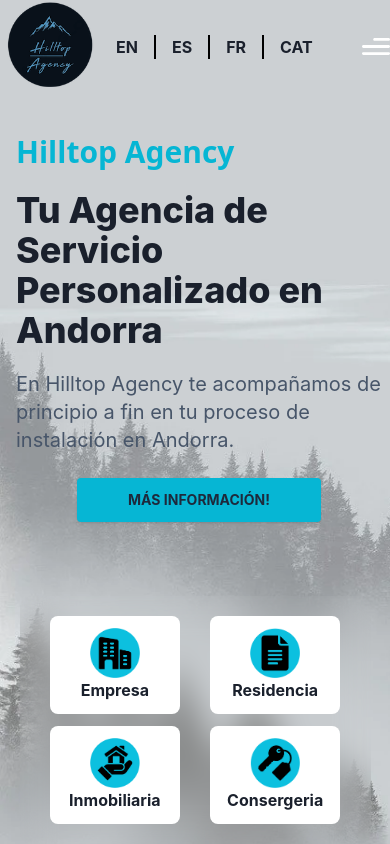
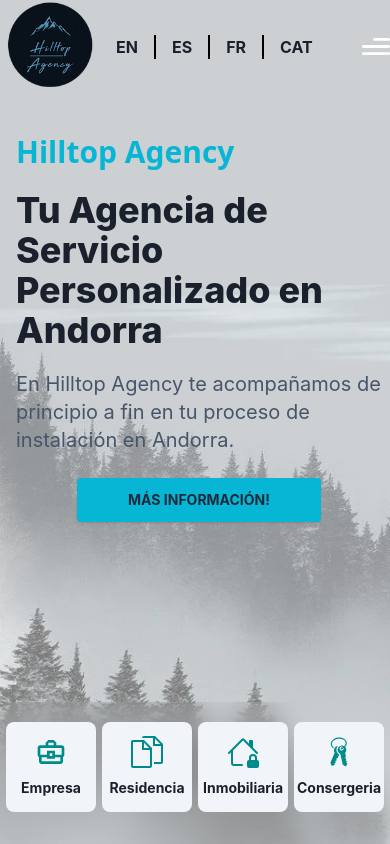
Before and after one commit to Jsendz/lauweb-dev, a React (Vite) app: page / in a window 390 px wide. Shown: the top 844 px of the page. Built offline with nearby package versions, Linux system fonts and the light colour scheme.

Commit message:
lauweb-dev

```diff
--- a/src/Components/HomePage.jsx
+++ b/src/Components/HomePage.jsx
@@ -1,11 +1,22 @@
-import React from 'react'
+import React from 'react';
+import About from './About';
+import Home from './Home';
+import { useParams } from 'react-router-dom';
+
 
 const HomePage = () => {
+
+
+    const { section } = useParams();
+
   return (
     <div>
+      <Home />
+      {section === 'about' && <About />}
+
 
     </div>
   )
 }
 
-export default HomePage
+export default HomePage;
--- a/src/Components/Navbar.jsx
+++ b/src/Components/Navbar.jsx
@@ -1,4 +1,5 @@
 import { useState } from "react";
+
 
 import { close, Forest, Logo2, menu } from "../assets/index";
 import { navLinks } from "../constants";
--- a/src/Components/Options2.jsx
+++ b/src/Components/Options2.jsx
@@ -1,18 +1,17 @@
 import React from 'react';
-import { immobiliaria, consergeria, residencia, empresa } from '../assets/index.js';
+
 import { Link } from 'react-router-dom';
 import {useTranslation} from "react-i18next";
-import  { useState, useEffect } from 'react';
+import { BsHouseLock } from "react-icons/bs";
+import { SlDocs } from "react-icons/sl";
+import { MdOutlineBusinessCenter } from "react-icons/md";
+import { GiHouseKeys } from "react-icons/gi";
+
 
 
 
 const Options2 = () => {
-    const [isVisible, setIsVisible] = useState(false);
 
-    const handleScroll = () => {
-      const scrollY = window.scrollY;
-      setIsVisible(scrollY > -1); // You can adjust the scroll threshold
-    };
 
     const scrollToTop = () => {
       window.scrollTo({
@@ -21,12 +20,6 @@ const Options2 = () => {
       });
     };
 
-    useEffect(() => {
-      window.addEventListener('scroll', handleScroll);
-      return () => {
-        window.removeEventListener('scroll', handleScroll);
-      };
-    }, []);
 
     const [t] = useTranslation("global");
 
@@ -35,47 +28,43 @@ const Options2 = () => {
   return (
       <div>
         <div className='w-full fixed bottom-0 z-10  '>
-            <div className='backdrop-blur-lg rounded-xl w-[90%] max-w-3xl mx-auto'>
+            <div className='backdrop-blur-lg rounded-xl w-[100%] max-w-3xl md:mx-auto '>
                 <div className='flex flex-row flex-wrap justify-evenly py-5'>
                 <Link to="/Empresa">
-                {isVisible && (
+
                 <button onClick={scrollToTop}>
-                      <div className=' bg-white rounded-lg flex flex-col justify-around items-center w-[130px] 2xl:w-40 py-3 font-bold mb-3'>
-                          <img src={empresa} alt="company"  className='w-[50px] 2xl:w-[75px]'/>
-                          <h2 className='text-md lg:text-lg 2xl:text-xl lg:py-2'>{t("inicio.empresa")}</h2>
+                      <div className='  bg-slate-100 rounded-lg flex flex-col justify-evenly md:justify-around items-center w-[90px] h-[90px] lg:w-36 lg:h-[100px] py-1 font-bold mb-3'>
+                      <MdOutlineBusinessCenter size={32} style={{ fill: 'darkcyan' }} />
+                          <h2 className='text-sm lg:text-lg 2xl:text-xl lg:py-2'>{t("inicio.empresa")}</h2>
                       </div>
                       </button>
-                      )}
                 </Link>
                 <Link to="/Residencia">
-                {isVisible && (
+
                 <button onClick={scrollToTop}>
-                      <div className=' bg-white rounded-lg flex flex-col justify-around items-center w-[130px] 2xl:w-40 py-3 font-bold mb-3'>
-                          <img src={residencia} alt="Residence" className='w-[50px] 2xl:w-[75px]' />
-                          <h2 className='text-md lg:text-lg 2xl:text-xl lg:py-2'>{t("inicio.residencia")}</h2>
+                      <div className=' bg-slate-100 rounded-lg flex flex-col justify-evenly md:justify-around items-center w-[90px] h-[90px] lg:w-36 lg:h-[100px] py-1 font-bold mb-3'>
+                      <SlDocs size={32}  style={{ fill: 'darkcyan' }}/>
+                          <h2 className='text-sm lg:text-lg 2xl:text-xl lg:py-2'>{t("inicio.residencia")}</h2>
                       </div>
                       </button>
-                      )}
                 </Link>
                 <Link to="/Inmobiliaria">
-                {isVisible && (
+
                 <button onClick={scrollToTop}>
-                      <div className=' bg-white rounded-lg flex flex-col justify-around items-center w-[130px] 2xl:w-40 py-3 font-bold'>
-                          <img src={immobiliaria} alt="Real Estate"  className='w-[50px] 2xl:w-[75px]'/>
-                          <h2 className='text-md lg:text-lg 2xl:text-xl lg:py-2'>{t("inicio.immo")}</h2>
+                      <div className=' bg-slate-100 rounded-lg flex flex-col justify-evenly md:justify-around items-center w-[90px] h-[90px] lg:w-36 lg:h-[100px] py-1 font-bold'>
+                      <BsHouseLock size={32} style={{ fill: 'darkcyan' }}/>
+                          <h2 className='text-sm lg:text-lg 2xl:text-xl lg:py-2'>{t("inicio.immo")}</h2>
                       </div>
                       </button>
-                      )}
                 </Link>
                 <Link to="/Conserjeria">
-                {isVisible && (
+
                 <button onClick={scrollToTop}>
-                      <div className=' bg-white rounded-lg flex flex-col justify-around items-center w-[130px] 2xl:w-40 py-3 font-bold'>
-                          <img src={consergeria} alt="Concierge"  className='w-[50px] 2xl:w-[75px]'/>
-                          <h2 className='text-md lg:text-lg 2xl:text-xl lg:py-2'>{t("inicio.conser")}</h2>
+                      <div className=' bg-slate-100 rounded-lg flex flex-col justify-evenly md:justify-around items-center w-[90px] h-[90px] lg:w-36 lg:h-[100px] py-1 font-bold'>
+                      <GiHouseKeys size={32} style={{ fill: 'darkcyan' }} />
+                          <h2 className='text-sm lg:text-lg 2xl:text-xl lg:py-2'>{t("inicio.conser")}</h2>
                       </div>
                       </button>
-                      )}
                 </Link>
                 </div>
             </div>
--- a/src/constants/index.js
+++ b/src/constants/index.js
@@ -3,11 +3,11 @@
 
 export const navLinks = [
   {
-    id: "Qui som?",
+    id: "about",
     title: "Quienes Somos?",
   },
   {
-    id: "Sobre And",
+    id: "Andorra",
     title: "Sobre Andorra",
   },
 
```
